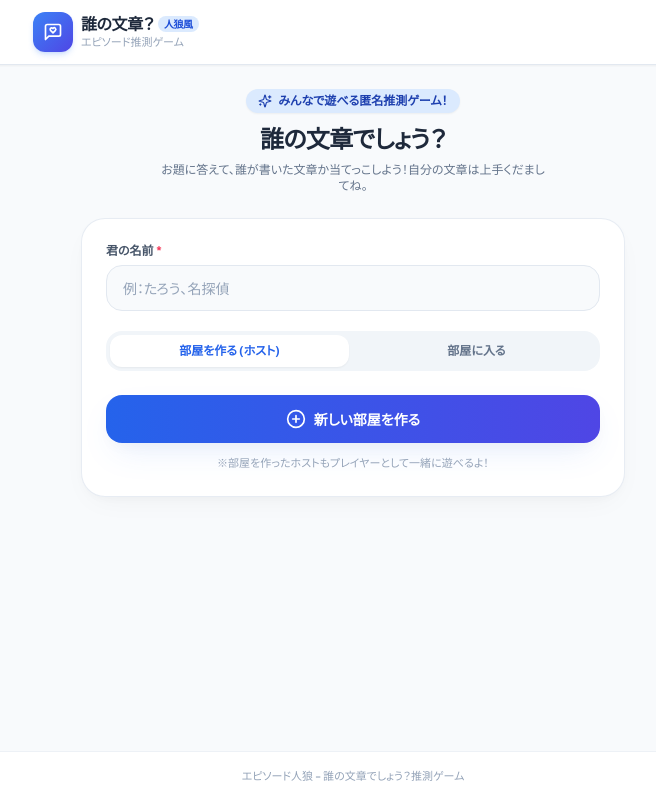
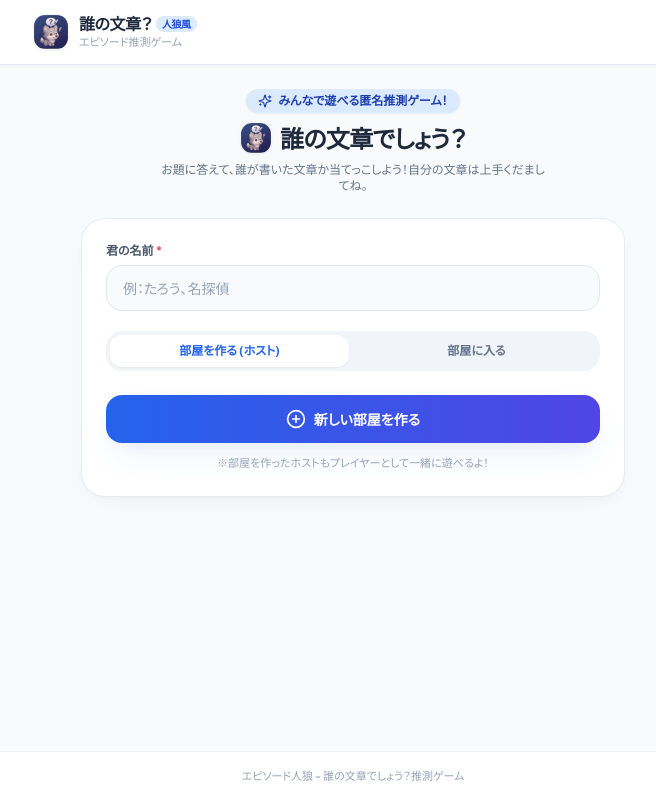
Before and after one commit to kotesquares/EpWordWolf, a React (Vite) app: page / in a window 1280 px wide. Shown: the whole page, without its empty margins (287-943 px from the left). Built offline with nearby package versions, Linux system fonts and the light colour scheme.

Commit message:
style: Use PWA icon for header and lobby title logos

```diff
--- a/src/components/Header.jsx
+++ b/src/components/Header.jsx
@@ -26,10 +26,12 @@ export default function Header({ gameState, myPlayerId, onOpenQR, onLeaveRoom })
       <div className="max-w-2xl mx-auto px-4 h-16 flex items-center justify-between">
 
         {/* ロゴ */}
-        <div className="flex items-center space-x-2">
-          <div className="w-10 h-10 rounded-xl bg-gradient-to-br from-blue-500 to-indigo-600 flex items-center justify-center text-white shadow-md shadow-blue-500/20">
-            <MessageSquareHeart className="w-5 h-5" />
-          </div>
+        <div className="flex items-center space-x-2.5">
+          <img
+            src="./icons/eww192.png"
+            alt="誰の文章？"
+            className="w-9 h-9 rounded-xl shadow-sm border border-slate-100 object-cover"
+          />
           <div>
             <h1 className="font-extrabold text-slate-800 text-base leading-tight tracking-tight flex items-center gap-1">
               誰の文章？
--- a/src/components/LobbyPhase.jsx
+++ b/src/components/LobbyPhase.jsx
@@ -149,8 +149,9 @@ export default function LobbyPhase({
           <Sparkles className="w-3.5 h-3.5" />
           <span>みんなで遊べる匿名推測ゲーム！</span>
         </div>
-        <h2 className="text-2xl font-black text-slate-800 tracking-tight">
-          誰の文章でしょう？
+        <h2 className="text-2xl font-black text-slate-800 tracking-tight flex items-center justify-center gap-2">
+          <img src="./icons/eww192.png" alt="誰の文章？" className="w-8 h-8 rounded-xl shadow-sm border border-slate-100 object-cover" />
+          <span>誰の文章でしょう？</span>
         </h2>
         <p className="text-xs text-slate-500 max-w-sm mx-auto">
           お題に答えて、誰が書いた文章か当てっこしよう！自分の文章は上手くだましてね。
```
